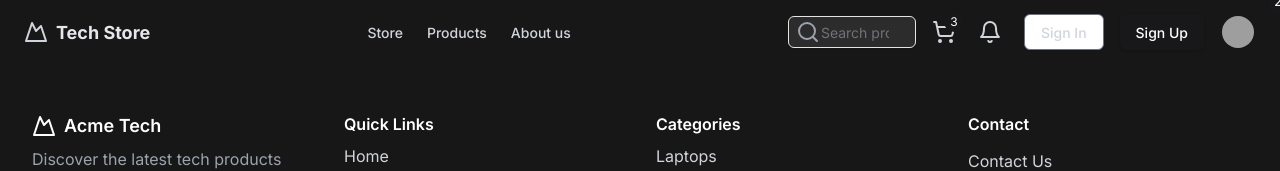
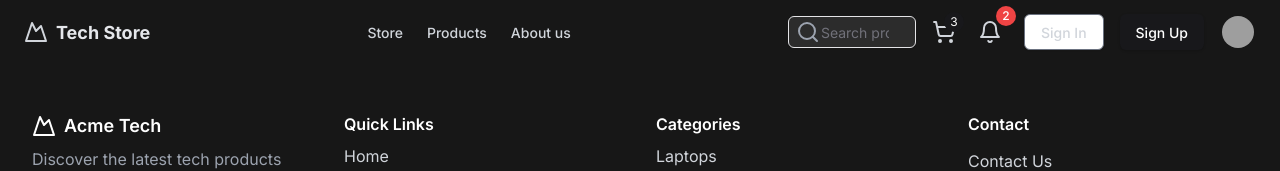
Before and after one commit to OslarCode/tech-commerce, a Next.js app: page / in a window 1280 px wide. Shown: the top 171 px of the page. Built offline with nearby package versions, Linux system fonts and the light colour scheme; grey boxes are pictures that could not be loaded.

Commit message:
fix-navbar

```diff
--- a/src/components/Navbar.tsx
+++ b/src/components/Navbar.tsx
@@ -64,16 +64,18 @@ export default function Component() {
         </Link>
 
         {/* Notifications */}
+        <div className="relative">
           <Button
             variant="ghost"
             size="icon"
-          className="rounded-full text-gray-300 hover:bg-[#2c2c2c]"
+            className="rounded-full text-gray-300 hover:bg-[#2c2c2c] relative"
           >
             <BellIcon className="h-6 w-6" />
-          <div className="absolute -top-2 -right-2 flex h-5 w-5 items-center justify-center rounded-full bg-primary text-xs text-primary-foreground">
+            <div className="absolute -top-2 -right-2 flex h-5 w-5 items-center justify-center rounded-full bg-red-500 text-xs text-white">
               2
             </div>
           </Button>
+        </div>
         {/* Sign in */}
         <Button
           variant="outline"
```
Lines whose indentation alone changed are shown as unchanged.
